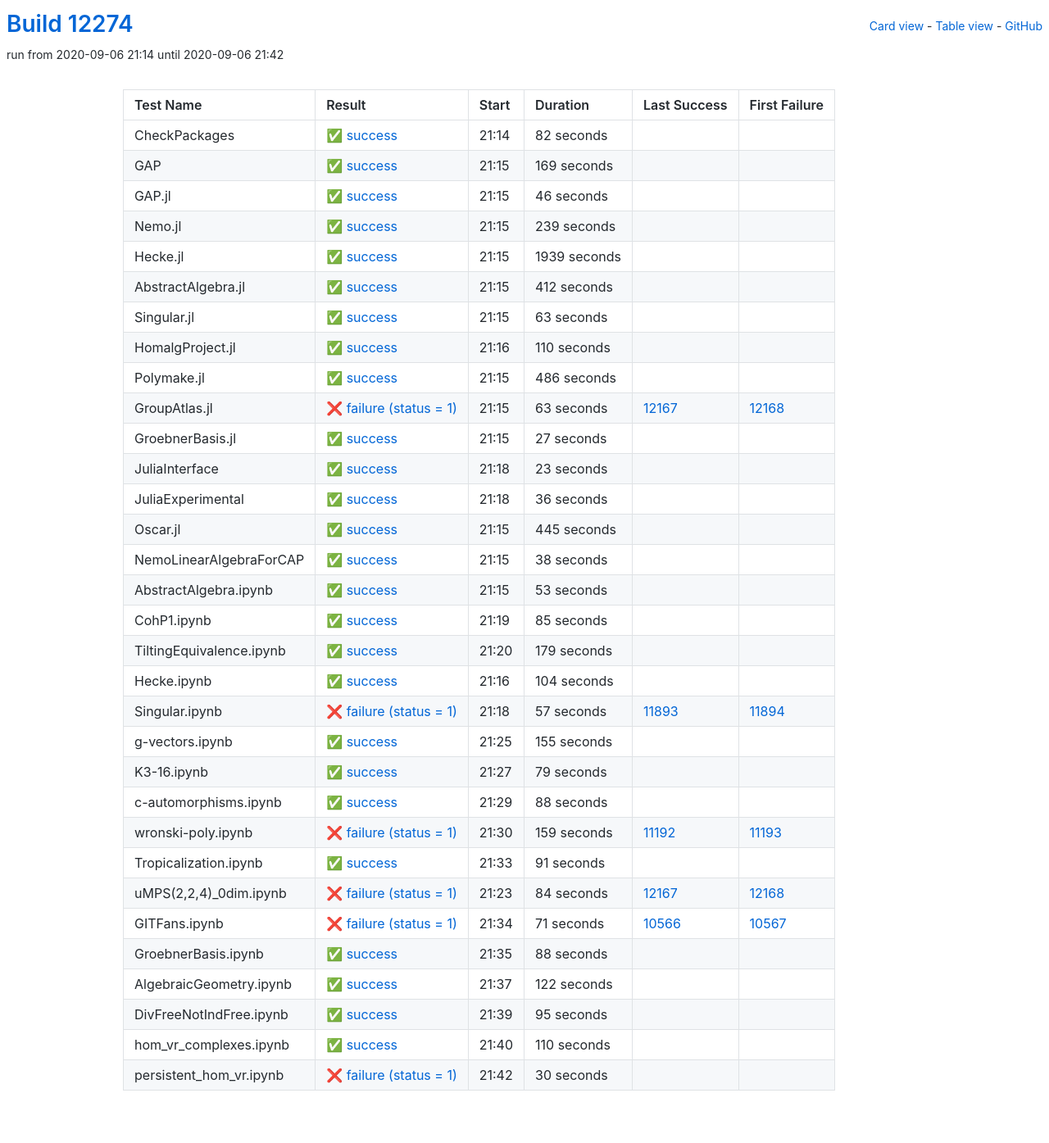
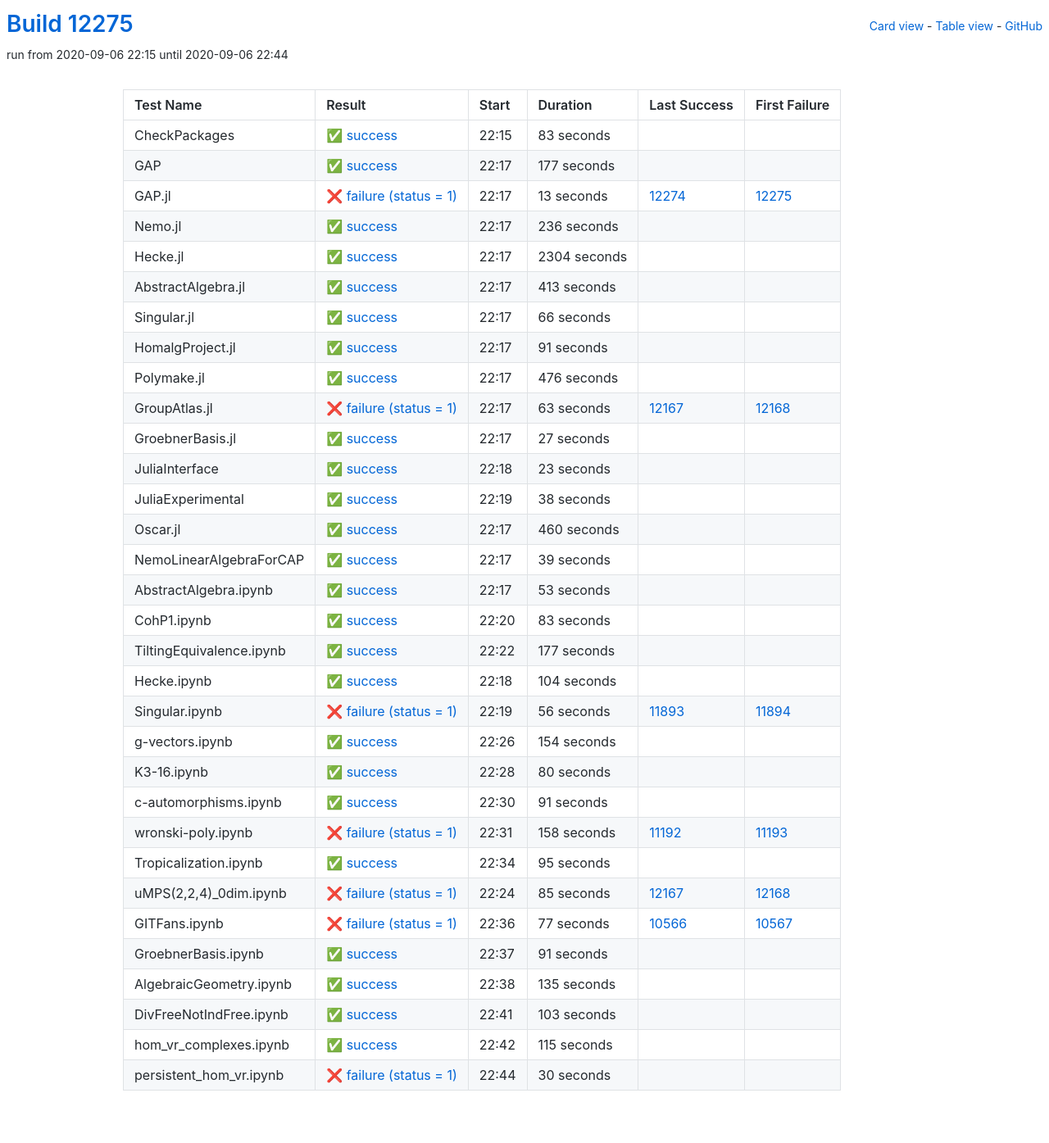
Before and after one commit to oscar-system/oscar-ci-status, a Jekyll site: the page built from table.html, in a window 1280 px wide. Shown: the whole page at 82% size. Built offline with Jekyll 4.4.1, drawn with Linux system fonts in a browser that asks for light colours.

Commit message:
Build #12275

```diff
--- a/_data/ci.yml
+++ b/_data/ci.yml
@@ -1,6 +1,6 @@
 ---
-build: 12274
-build_url: https://oscarci.mathematik.uni-kl.de/job/oscar/12274/
+build: 12275
+build_url: https://oscarci.mathematik.uni-kl.de/job/oscar/12275/
 job: oscar
 organization: oscar-system
 repo: oscar-ci-status
@@ -8,116 +8,116 @@
 tests:
 - name: CheckPackages
   id: checkpackages
-  log: https://oscarci.mathematik.uni-kl.de/job/oscar/12274/artifact/logs/build-12274/CheckPackages.log
-  start: 2020-09-06 21:14
+  log: https://oscarci.mathematik.uni-kl.de/job/oscar/12275/artifact/logs/build-12275/CheckPackages.log
+  start: 2020-09-06 22:15
   success: true
   exitcode: 0
   status: success
-  duration: 82
+  duration: 83
   last_success: false
   last_success_url:
   first_failure: false
   first_failure_url:
 - name: GAP
   id: gap
-  log: https://oscarci.mathematik.uni-kl.de/job/oscar/12274/artifact/logs/build-12274/GAP.log
-  start: 2020-09-06 21:15
+  log: https://oscarci.mathematik.uni-kl.de/job/oscar/12275/artifact/logs/build-12275/GAP.log
+  start: 2020-09-06 22:17
   success: true
   exitcode: 0
   status: success
-  duration: 169
+  duration: 177
   last_success: false
   last_success_url:
   first_failure: false
   first_failure_url:
 - name: GAP.jl
   id: gap-jl
-  log: https://oscarci.mathematik.uni-kl.de/job/oscar/12274/artifact/logs/build-12274/GAP.jl.log
-  start: 2020-09-06 21:15
+  log: https://oscarci.mathematik.uni-kl.de/job/oscar/12275/artifact/logs/build-12275/GAP.jl.log
+  start: 2020-09-06 22:17
+  success: false
+  exitcode: 1
+  status: failure
+  duration: 13
+  last_success: 12274
+  last_success_url: https://oscarci.mathematik.uni-kl.de/job/oscar/12274/
+  first_failure: 12275
+  first_failure_url: https://oscarci.mathematik.uni-kl.de/job/oscar/12275/
+- name: Nemo.jl
+  id: nemo-jl
+  log: https://oscarci.mathematik.uni-kl.de/job/oscar/12275/artifact/logs/build-12275/Nemo.jl.log
+  start: 2020-09-06 22:17
   success: true
   exitcode: 0
   status: success
-  duration: 46
-  last_success: false
-  last_success_url:
-  first_failure: false
-  first_failure_url:
-- name: Nemo.jl
-  id: nemo-jl
-  log: https://oscarci.mathematik.uni-kl.de/job/oscar/12274/artifact/logs/build-12274/Nemo.jl.log
-  start: 2020-09-06 21:15
-  success: true
-  exitcode: 0
-  status: success
-  duration: 239
+  duration: 236
   last_success: false
   last_success_url:
   first_failure: false
   first_failure_url:
 - name: Hecke.jl
   id: hecke-jl
-  log: https://oscarci.mathematik.uni-kl.de/job/oscar/12274/artifact/logs/build-12274/Hecke.jl.log
-  start: 2020-09-06 21:15
+  log: https://oscarci.mathematik.uni-kl.de/job/oscar/12275/artifact/logs/build-12275/Hecke.jl.log
+  start: 2020-09-06 22:17
   success: true
   exitcode: 0
   status: success
-  duration: 1939
+  duration: 2304
   last_success: false
   last_success_url:
   first_failure: false
   first_failure_url:
 - name: AbstractAlgebra.jl
   id: abstractalgebra-jl
-  log: https://oscarci.mathematik.uni-kl.de/job/oscar/12274/artifact/logs/build-12274/AbstractAlgebra.jl.log
-  start: 2020-09-06 21:15
+  log: https://oscarci.mathematik.uni-kl.de/job/oscar/12275/artifact/logs/build-12275/AbstractAlgebra.jl.log
+  start: 2020-09-06 22:17
   success: true
   exitcode: 0
   status: success
-  duration: 412
+  duration: 413
   last_success: false
   last_success_url:
   first_failure: false
   first_failure_url:
 - name: Singular.jl
   id: singular-jl
-  log: https://oscarci.mathematik.uni-kl.de/job/oscar/12274/artifact/logs/build-12274/Singular.jl.log
-  start: 2020-09-06 21:15
+  log: https://oscarci.mathematik.uni-kl.de/job/oscar/12275/artifact/logs/build-12275/Singular.jl.log
+  start: 2020-09-06 22:17
   success: true
   exitcode: 0
   status: success
-  duration: 63
+  duration: 66
   last_success: false
   last_success_url:
   first_failure: false
   first_failure_url:
 - name: HomalgProject.jl
   id: homalgproject-jl
-  log: https://oscarci.mathematik.uni-kl.de/job/oscar/12274/artifact/logs/build-12274/HomalgProject.jl.log
-  start: 2020-09-06 21:16
+  log: https://oscarci.mathematik.uni-kl.de/job/oscar/12275/artifact/logs/build-12275/HomalgProject.jl.log
+  start: 2020-09-06 22:17
   success: true
   exitcode: 0
   status: success
-  duration: 110
+  duration: 91
   last_success: false
   last_success_url:
   first_failure: false
   first_failure_url:
 - name: Polymake.jl
   id: polymake-jl
-  log: https://oscarci.mathematik.uni-kl.de/job/oscar/12274/artifact/logs/build-12274/Polymake.jl.log
-  start: 2020-09-06 21:15
+  log: https://oscarci.mathematik.uni-kl.de/job/oscar/12275/artifact/logs/build-12275/Polymake.jl.log
+  start: 2020-09-06 22:17
   success: true
   exitcode: 0
   status: success
-  duration: 486
+  duration: 476
   last_success: false
   last_success_url:
   first_failure: false
   first_failure_url:
 - name: GroupAtlas.jl
   id: groupatlas-jl
-  log: https://oscarci.mathematik.uni-kl.de/job/oscar/12274/artifact/logs/build-12274/GroupAtlas.jl.log
-  start: 2020-09-06 21:15
+  log: https://oscarci.mathematik.uni-kl.de/job/oscar/12275/artifact/logs/build-12275/GroupAtlas.jl.log
+  start: 2020-09-06 22:17
   success: false
   exitcode: 1
   status: failure
@@ -128,8 +128,8 @@
   first_failure_url: https://oscarci.mathematik.uni-kl.de/job/oscar/12168/
 - name: GroebnerBasis.jl
   id: groebnerbasis-jl
-  log: https://oscarci.mathematik.uni-kl.de/job/oscar/12274/artifact/logs/build-12274/GroebnerBasis.jl.log
-  start: 2020-09-06 21:15
+  log: https://oscarci.mathematik.uni-kl.de/job/oscar/12275/artifact/logs/build-12275/GroebnerBasis.jl.log
+  start: 2020-09-06 22:17
   success: true
   exitcode: 0
   status: success
@@ -140,8 +140,8 @@
   first_failure_url:
 - name: JuliaInterface
   id: juliainterface
-  log: https://oscarci.mathematik.uni-kl.de/job/oscar/12274/artifact/logs/build-12274/JuliaInterface.log
-  start: 2020-09-06 21:18
+  log: https://oscarci.mathematik.uni-kl.de/job/oscar/12275/artifact/logs/build-12275/JuliaInterface.log
+  start: 2020-09-06 22:18
   success: true
   exitcode: 0
   status: success
@@ -152,32 +152,8 @@
   first_failure_url:
 - name: JuliaExperimental
   id: juliaexperimental
-  log: https://oscarci.mathematik.uni-kl.de/job/oscar/12274/artifact/logs/build-12274/JuliaExperimental.log
-  start: 2020-09-06 21:18
-  success: true
-  exitcode: 0
-  status: success
-  duration: 36
-  last_success: false
-  last_success_url:
-  first_failure: false
-  first_failure_url:
-- name: Oscar.jl
-  id: oscar-jl
-  log: https://oscarci.mathematik.uni-kl.de/job/oscar/12274/artifact/logs/build-12274/Oscar.jl.log
-  start: 2020-09-06 21:15
-  success: true
-  exitcode: 0
-  status: success
-  duration: 445
-  last_success: false
-  last_success_url:
-  first_failure: false
-  first_failure_url:
-- name: NemoLinearAlgebraForCAP
-  id: nemolinearalgebraforcap
-  log: https://oscarci.mathematik.uni-kl.de/job/oscar/12274/artifact/logs/build-12274/NemoLinearAlgebraForCAP.log
-  start: 2020-09-06 21:15
+  log: https://oscarci.mathematik.uni-kl.de/job/oscar/12275/artifact/logs/build-12275/JuliaExperimental.log
+  start: 2020-09-06 22:19
   success: true
   exitcode: 0
   status: success
@@ -186,10 +162,34 @@
   last_success_url:
   first_failure: false
   first_failure_url:
+- name: Oscar.jl
+  id: oscar-jl
+  log: https://oscarci.mathematik.uni-kl.de/job/oscar/12275/artifact/logs/build-12275/Oscar.jl.log
+  start: 2020-09-06 22:17
+  success: true
+  exitcode: 0
+  status: success
+  duration: 460
+  last_success: false
+  last_success_url:
+  first_failure: false
+  first_failure_url:
+- name: NemoLinearAlgebraForCAP
+  id: nemolinearalgebraforcap
+  log: https://oscarci.mathematik.uni-kl.de/job/oscar/12275/artifact/logs/build-12275/NemoLinearAlgebraForCAP.log
+  start: 2020-09-06 22:17
+  success: true
+  exitcode: 0
+  status: success
+  duration: 39
+  last_success: false
+  last_success_url:
+  first_failure: false
+  first_failure_url:
 - name: AbstractAlgebra.ipynb
   id: abstractalgebra-ipynb
-  log: https://oscarci.mathematik.uni-kl.de/job/oscar/12274/artifact/logs/build-12274/AbstractAlgebra.ipynb.log
-  start: 2020-09-06 21:15
+  log: https://oscarci.mathematik.uni-kl.de/job/oscar/12275/artifact/logs/build-12275/AbstractAlgebra.ipynb.log
+  start: 2020-09-06 22:17
   success: true
   exitcode: 0
   status: success
@@ -200,32 +200,32 @@
   first_failure_url:
 - name: CohP1.ipynb
   id: cohp1-ipynb
-  log: https://oscarci.mathematik.uni-kl.de/job/oscar/12274/artifact/logs/build-12274/CohP1.ipynb.log
-  start: 2020-09-06 21:19
+  log: https://oscarci.mathematik.uni-kl.de/job/oscar/12275/artifact/logs/build-12275/CohP1.ipynb.log
+  start: 2020-09-06 22:20
   success: true
   exitcode: 0
   status: success
-  duration: 85
+  duration: 83
   last_success: false
   last_success_url:
   first_failure: false
   first_failure_url:
 - name: TiltingEquivalence.ipynb
   id: tiltingequivalence-ipynb
-  log: https://oscarci.mathematik.uni-kl.de/job/oscar/12274/artifact/logs/build-12274/TiltingEquivalence.ipynb.log
-  start: 2020-09-06 21:20
+  log: https://oscarci.mathematik.uni-kl.de/job/oscar/12275/artifact/logs/build-12275/TiltingEquivalence.ipynb.log
+  start: 2020-09-06 22:22
   success: true
   exitcode: 0
   status: success
-  duration: 179
+  duration: 177
   last_success: false
   last_success_url:
   first_failure: false
   first_failure_url:
 - name: Hecke.ipynb
   id: hecke-ipynb
-  log: https://oscarci.mathematik.uni-kl.de/job/oscar/12274/artifact/logs/build-12274/Hecke.ipynb.log
-  start: 2020-09-06 21:16
+  log: https://oscarci.mathematik.uni-kl.de/job/oscar/12275/artifact/logs/build-12275/Hecke.ipynb.log
+  start: 2020-09-06 22:18
   success: true
   exitcode: 0
   status: success
@@ -236,68 +236,44 @@
   first_failure_url:
 - name: Singular.ipynb
   id: singular-ipynb
-  log: https://oscarci.mathematik.uni-kl.de/job/oscar/12274/artifact/logs/build-12274/Singular.ipynb.log
-  start: 2020-09-06 21:18
+  log: https://oscarci.mathematik.uni-kl.de/job/oscar/12275/artifact/logs/build-12275/Singular.ipynb.log
+  start: 2020-09-06 22:19
   success: false
   exitcode: 1
   status: failure
-  duration: 57
+  duration: 56
   last_success: 11893
   last_success_url: https://oscarci.mathematik.uni-kl.de/job/oscar/11893/
   first_failure: 11894
   first_failure_url: https://oscarci.mathematik.uni-kl.de/job/oscar/11894/
 - name: g-vectors.ipynb
   id: g-vectors-ipynb
-  log: https://oscarci.mathematik.uni-kl.de/job/oscar/12274/artifact/logs/build-12274/g-vectors.ipynb.log
-  start: 2020-09-06 21:25
+  log: https://oscarci.mathematik.uni-kl.de/job/oscar/12275/artifact/logs/build-12275/g-vectors.ipynb.log
+  start: 2020-09-06 22:26
   success: true
   exitcode: 0
   status: success
-  duration: 155
+  duration: 154
   last_success: false
   last_success_url:
   first_failure: false
   first_failure_url:
 - name: K3-16.ipynb
   id: k3-16-ipynb
-  log: https://oscarci.mathematik.uni-kl.de/job/oscar/12274/artifact/logs/build-12274/K3-16.ipynb.log
-  start: 2020-09-06 21:27
+  log: https://oscarci.mathematik.uni-kl.de/job/oscar/12275/artifact/logs/build-12275/K3-16.ipynb.log
+  start: 2020-09-06 22:28
   success: true
   exitcode: 0
   status: success
-  duration: 79
+  duration: 80
   last_success: false
   last_success_url:
   first_failure: false
   first_failure_url:
 - name: c-automorphisms.ipynb
   id: c-automorphisms-ipynb
-  log: https://oscarci.mathematik.uni-kl.de/job/oscar/12274/artifact/logs/build-12274/c-automorphisms.ipynb.log
-  start: 2020-09-06 21:29
-  success: true
-  exitcode: 0
-  status: success
-  duration: 88
-  last_success: false
-  last_success_url:
-  first_failure: false
-  first_failure_url:
-- name: wronski-poly.ipynb
-  id: wronski-poly-ipynb
-  log: https://oscarci.mathematik.uni-kl.de/job/oscar/12274/artifact/logs/build-12274/wronski-poly.ipynb.log
-  start: 2020-09-06 21:30
-  success: false
-  exitcode: 1
-  status: failure
-  duration: 159
-  last_success: 11192
-  last_success_url: https://oscarci.mathematik.uni-kl.de/job/oscar/11192/
-  first_failure: 11193
-  first_failure_url: https://oscarci.mathematik.uni-kl.de/job/oscar/11193/
-- name: Tropicalization.ipynb
-  id: tropicalization-ipynb
-  log: https://oscarci.mathematik.uni-kl.de/job/oscar/12274/artifact/logs/build-12274/Tropicalization.ipynb.log
-  start: 2020-09-06 21:33
+  log: https://oscarci.mathematik.uni-kl.de/job/oscar/12275/artifact/logs/build-12275/c-automorphisms.ipynb.log
+  start: 2020-09-06 22:30
   success: true
   exitcode: 0
   status: success
@@ -306,58 +282,22 @@
   last_success_url:
   first_failure: false
   first_failure_url:
-- name: uMPS(2,2,4)_0dim.ipynb
-  id: umps-2-2-4-0dim-ipynb
-  log: https://oscarci.mathematik.uni-kl.de/job/oscar/12274/artifact/logs/build-12274/uMPS-2-2-4-_0dim.ipynb.log
-  start: 2020-09-06 21:23
+- name: wronski-poly.ipynb
+  id: wronski-poly-ipynb
+  log: https://oscarci.mathematik.uni-kl.de/job/oscar/12275/artifact/logs/build-12275/wronski-poly.ipynb.log
+  start: 2020-09-06 22:31
   success: false
   exitcode: 1
   status: failure
-  duration: 84
-  last_success: 12167
-  last_success_url: https://oscarci.mathematik.uni-kl.de/job/oscar/12167/
-  first_failure: 12168
-  first_failure_url: https://oscarci.mathematik.uni-kl.de/job/oscar/12168/
-- name: GITFans.ipynb
-  id: gitfans-ipynb
-  log: https://oscarci.mathematik.uni-kl.de/job/oscar/12274/artifact/logs/build-12274/GITFans.ipynb.log
-  start: 2020-09-06 21:34
-  success: false
-  exitcode: 1
-  status: failure
-  duration: 71
-  last_success: 10566
-  last_success_url: https://oscarci.mathematik.uni-kl.de/job/oscar/10566/
-  first_failure: 10567
-  first_failure_url: https://oscarci.mathematik.uni-kl.de/job/oscar/10567/
-- name: GroebnerBasis.ipynb
-  id: groebnerbasis-ipynb
-  log: https://oscarci.mathematik.uni-kl.de/job/oscar/12274/artifact/logs/build-12274/GroebnerBasis.ipynb.log
-  start: 2020-09-06 21:35
-  success: true
-  exitcode: 0
-  status: success
-  duration: 88
-  last_success: false
-  last_success_url:
-  first_failure: false
-  first_failure_url:
-- name: AlgebraicGeometry.ipynb
-  id: algebraicgeometry-ipynb
-  log: https://oscarci.mathematik.uni-kl.de/job/oscar/12274/artifact/logs/build-12274/AlgebraicGeometry.ipynb.log
-  start: 2020-09-06 21:37
-  success: true
-  exitcode: 0
-  status: success
-  duration: 122
-  last_success: false
-  last_success_url:
-  first_failure: false
-  first_failure_url:
-- name: DivFreeNotIndFree.ipynb
-  id: divfreenotindfree-ipynb
-  log: https://oscarci.mathematik.uni-kl.de/job/oscar/12274/artifact/logs/build-12274/DivFreeNotIndFree.ipynb.log
-  start: 2020-09-06 21:39
+  duration: 158
+  last_success: 11192
+  last_success_url: https://oscarci.mathematik.uni-kl.de/job/oscar/11192/
+  first_failure: 11193
+  first_failure_url: https://oscarci.mathematik.uni-kl.de/job/oscar/11193/
+- name: Tropicalization.ipynb
+  id: tropicalization-ipynb
+  log: https://oscarci.mathematik.uni-kl.de/job/oscar/12275/artifact/logs/build-12275/Tropicalization.ipynb.log
+  start: 2020-09-06 22:34
   success: true
   exitcode: 0
   status: success
@@ -366,22 +306,82 @@
   last_success_url:
   first_failure: false
   first_failure_url:
-- name: hom_vr_complexes.ipynb
-  id: hom-vr-complexes-ipynb
-  log: https://oscarci.mathematik.uni-kl.de/job/oscar/12274/artifact/logs/build-12274/hom_vr_complexes.ipynb.log
-  start: 2020-09-06 21:40
+- name: uMPS(2,2,4)_0dim.ipynb
+  id: umps-2-2-4-0dim-ipynb
+  log: https://oscarci.mathematik.uni-kl.de/job/oscar/12275/artifact/logs/build-12275/uMPS-2-2-4-_0dim.ipynb.log
+  start: 2020-09-06 22:24
+  success: false
+  exitcode: 1
+  status: failure
+  duration: 85
+  last_success: 12167
+  last_success_url: https://oscarci.mathematik.uni-kl.de/job/oscar/12167/
+  first_failure: 12168
+  first_failure_url: https://oscarci.mathematik.uni-kl.de/job/oscar/12168/
+- name: GITFans.ipynb
+  id: gitfans-ipynb
+  log: https://oscarci.mathematik.uni-kl.de/job/oscar/12275/artifact/logs/build-12275/GITFans.ipynb.log
+  start: 2020-09-06 22:36
+  success: false
+  exitcode: 1
+  status: failure
+  duration: 77
+  last_success: 10566
+  last_success_url: https://oscarci.mathematik.uni-kl.de/job/oscar/10566/
+  first_failure: 10567
+  first_failure_url: https://oscarci.mathematik.uni-kl.de/job/oscar/10567/
+- name: GroebnerBasis.ipynb
+  id: groebnerbasis-ipynb
+  log: https://oscarci.mathematik.uni-kl.de/job/oscar/12275/artifact/logs/build-12275/GroebnerBasis.ipynb.log
+  start: 2020-09-06 22:37
   success: true
   exitcode: 0
   status: success
-  duration: 110
+  duration: 91
+  last_success: false
+  last_success_url:
+  first_failure: false
+  first_failure_url:
+- name: AlgebraicGeometry.ipynb
+  id: algebraicgeometry-ipynb
+  log: https://oscarci.mathematik.uni-kl.de/job/oscar/12275/artifact/logs/build-12275/AlgebraicGeometry.ipynb.log
+  start: 2020-09-06 22:38
+  success: true
+  exitcode: 0
+  status: success
+  duration: 135
+  last_success: false
+  last_success_url:
+  first_failure: false
+  first_failure_url:
+- name: DivFreeNotIndFree.ipynb
+  id: divfreenotindfree-ipynb
+  log: https://oscarci.mathematik.uni-kl.de/job/oscar/12275/artifact/logs/build-12275/DivFreeNotIndFree.ipynb.log
+  start: 2020-09-06 22:41
+  success: true
+  exitcode: 0
+  status: success
+  duration: 103
+  last_success: false
+  last_success_url:
+  first_failure: false
+  first_failure_url:
+- name: hom_vr_complexes.ipynb
+  id: hom-vr-complexes-ipynb
+  log: https://oscarci.mathematik.uni-kl.de/job/oscar/12275/artifact/logs/build-12275/hom_vr_complexes.ipynb.log
+  start: 2020-09-06 22:42
+  success: true
+  exitcode: 0
+  status: success
+  duration: 115
   last_success: false
   last_success_url:
   first_failure: false
   first_failure_url:
 - name: persistent_hom_vr.ipynb
   id: persistent-hom-vr-ipynb
-  log: https://oscarci.mathematik.uni-kl.de/job/oscar/12274/artifact/logs/build-12274/persistent_hom_vr.ipynb.log
-  start: 2020-09-06 21:42
+  log: https://oscarci.mathematik.uni-kl.de/job/oscar/12275/artifact/logs/build-12275/persistent_hom_vr.ipynb.log
+  start: 2020-09-06 22:44
   success: false
   exitcode: 1
   status: failure
```
Also changed, not shown: README.md.
